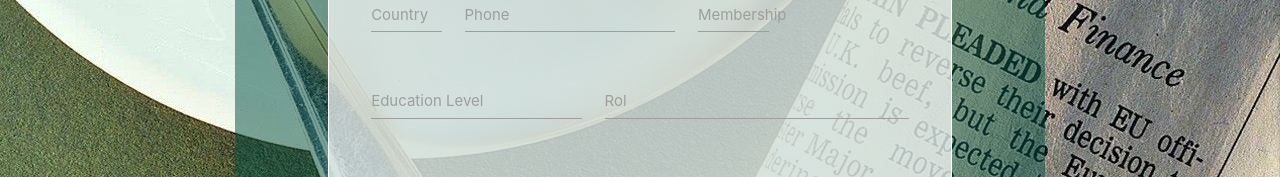
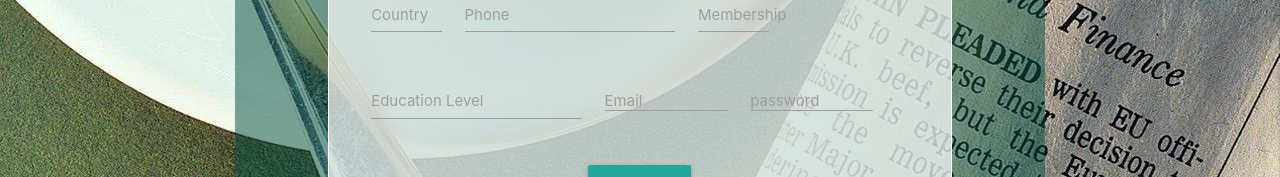
Before and after one commit to Andres620/proyectoProg3, an Angular app in the folder client/: page /user/register in a window 1280 px wide. Shown: the part 454-631 px from the top of the page. Built offline with nearby package versions, Linux system fonts and the light colour scheme.

Commit message:
Modificación del register

```diff
--- a/client/src/app/modules/users/register/register.component.html
+++ b/client/src/app/modules/users/register/register.component.html
@@ -54,11 +54,6 @@
                                 name="registereducationlevel" type="text" class="validate" required />
                             <label for="registereducationlevel">Education Level</label>
                         </div>
-                        <div class="input-field col s7">
-                            <input [(ngModel)]="user.rol" id="registerrol" name="registerrol" type="text"
-                                class="validate" required />
-                            <label for="registerrol">Rol</label>
-                        </div>
                         <div class="row">
                             <div class="input-field col s3">
                                 <input [(ngModel)]="user.email" id="registeremail" name="registeremail" type="text"
--- a/client/src/app/modules/users/register/register.component.ts
+++ b/client/src/app/modules/users/register/register.component.ts
@@ -26,7 +26,7 @@ export class RegisterComponent implements OnInit {
     specialty:null,
     email: null,
     password: null,
-    rol: null,
+    rol: "author",
     id: null,
     user: null
   }
```
